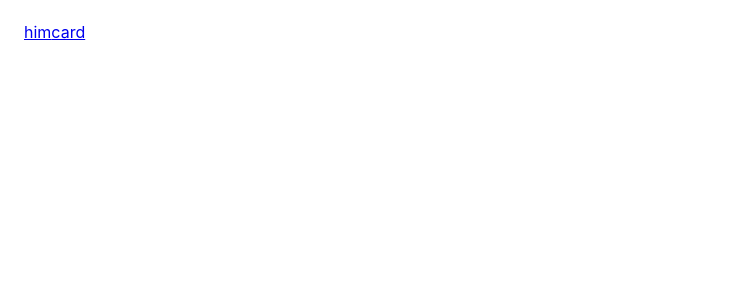
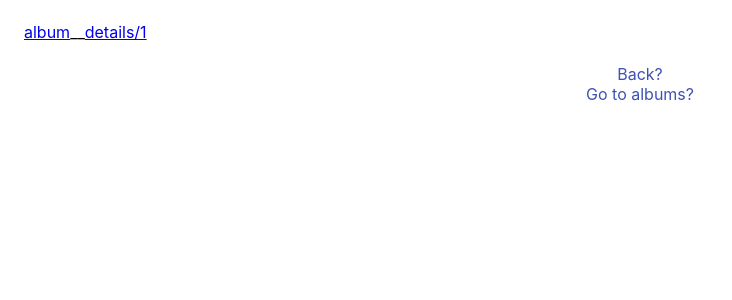
Before and after one commit to TheBulletBot/album-frontend, a React (Create React App) app: page /Details/1 in a window 1280 px wide. Before the commit this address had no page. Shown: the top 300 px of the page, without its empty margins (0-732 px from the left). Built offline with nearby package versions, Linux system fonts and the light colour scheme; no server answers.

Commit message:
AlbumDetail

```diff
--- a/src/App.js
+++ b/src/App.js
@@ -1,25 +1,28 @@
 import {AlbOvv,AlbCrd} from './Components';
 import './App.css';
 import { BrowserRouter, Route, Routes } from 'react-router-dom';
-import { AppBar, Container, Toolbar } from '@material-ui/core';
+import { AppBar, Container, Toolbar,Link} from '@material-ui/core';
+import AlbDet from './Components/Albumdetail';
 
 function App() {
   return (
     <div className="App">
       <BrowserRouter>
       <Toolbar>
-        <a href='/api/album'>him </a>
-        <a href='/alb_1'> card</a>
+        <a href='/album'>album </a>
+        <a>__</a>
+        <a href="/Details/1"> details/1</a>
       </Toolbar>
       <AppBar/>
       <Container>
       <Routes>
         <Route path="/" element={<p>Them</p>}/>
-        <Route path="/api/album" element={<AlbOvv/>}/>
+        <Route path="/album" element={<AlbOvv/>}/>
         <Route path="/alb_1" element={<AlbCrd/>}></Route>
+        <Route path="/Details/:id" element={<AlbDet/>}/>
       </Routes>
       </Container>
-
+      <Link href="album"> Go to albums?</Link>
       </BrowserRouter>
     </div>
   );
--- a/src/Components/AlbumCard.js
+++ b/src/Components/AlbumCard.js
@@ -1,16 +1,16 @@
-import "@material-ui/core";
-import { CardMedia,Card, CardHeader, CardContent, Typography} from "@material-ui/core";
+import { CardMedia,Card, CardHeader, CardContent, Typography,CardActionArea} from "@material-ui/core";
 
 const AlbCrd = ({ id, name, artist, imageURL }) => {
     console.log(id,name,artist,imageURL)
     return (
         <Card height="140">
+            <CardActionArea href={"/details/"+id}>
             <CardHeader>{id}</CardHeader>
             <CardMedia
                 component="img"
                 style={{height:140, objectFit: "contain"}}
                 image= {imageURL}
-                title="dispenser"/>
+                title="dispenser"></CardMedia>
             <CardContent>
                 <Typography variant="h4">
                 {name}
@@ -19,6 +19,7 @@ const AlbCrd = ({ id, name, artist, imageURL }) => {
                 {artist}
                 </Typography>
             </CardContent>
+            </CardActionArea>
         </Card>
     );
 };
--- /dev/null
+++ b/src/Components/Albumdetail.js
@@ -0,0 +1,13 @@
+import {Link} from "@material-ui/core";
+import {useParams} from 'react-router-dom'
+import { useAlbum } from "../Hooks/useAlbum";
+function AlbDet(){
+    let params = useParams();
+    const album = useAlbum(params.id)
+    return(
+        <div>
+            <Link href="/album"> Back?</Link>
+        </div>
+    )
+}
+export default AlbDet
--- /dev/null
+++ b/src/Hooks/useAlbum.js
@@ -0,0 +1,26 @@
+import {useEffect, useState} from "react";
+
+
+export function useAlbum(id){
+    const endpoint =`${process.env.REACT_APP_API_URL}Album/`+id;
+    const [albums, setAlbums] = useState();
+
+    useEffect(() => {
+        const request = fetch(endpoint);
+        console.log(endpoint)
+        request
+            .then((apiResponse) => {
+                if (!apiResponse.ok) {
+                    console.error(apiResponse.statusText);
+                    return;
+                }
+
+                return apiResponse.json();
+            })
+            .then((apiResult) => {
+                setAlbums(apiResult);
+            });
+    }, []);
+
+    return albums;
+};
```
